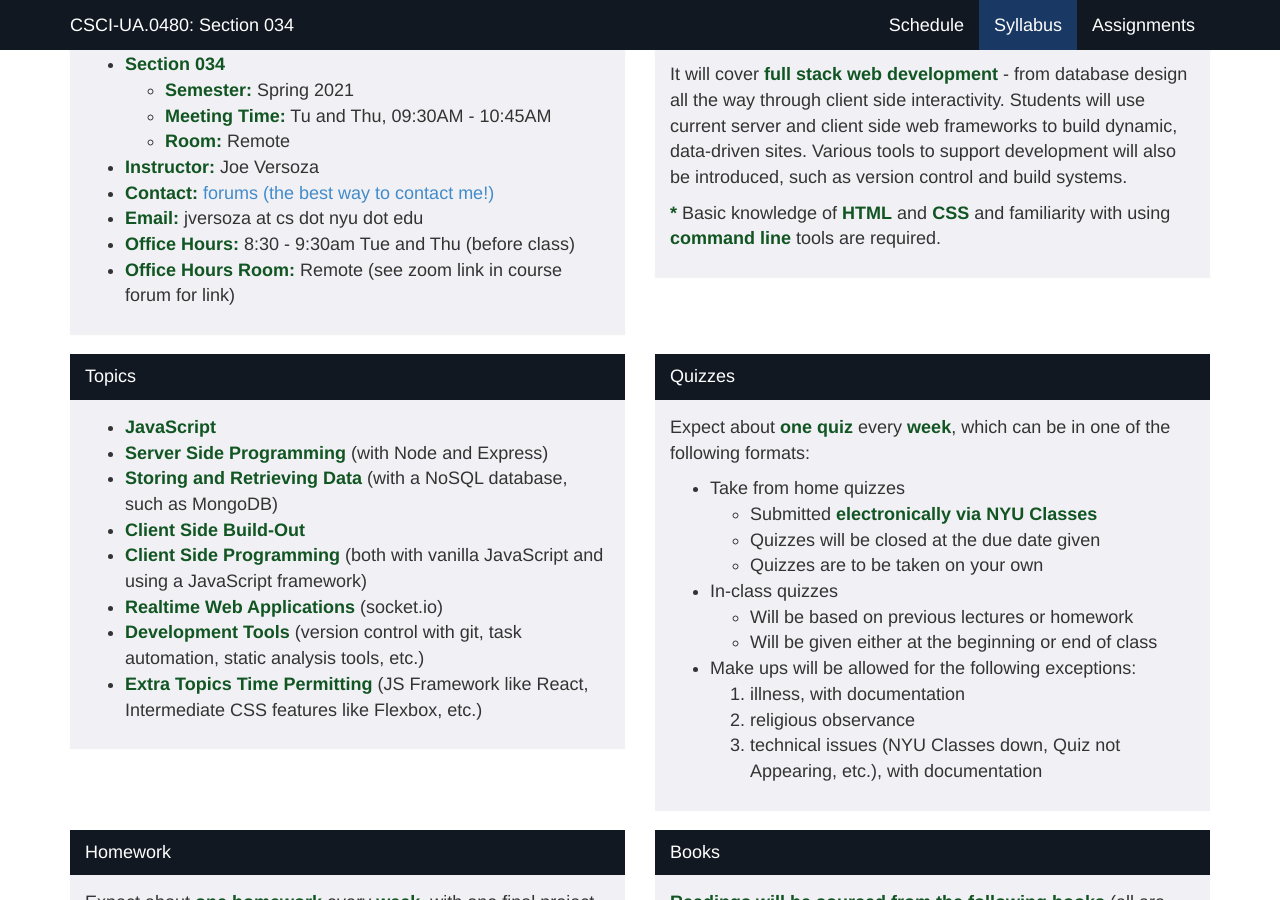
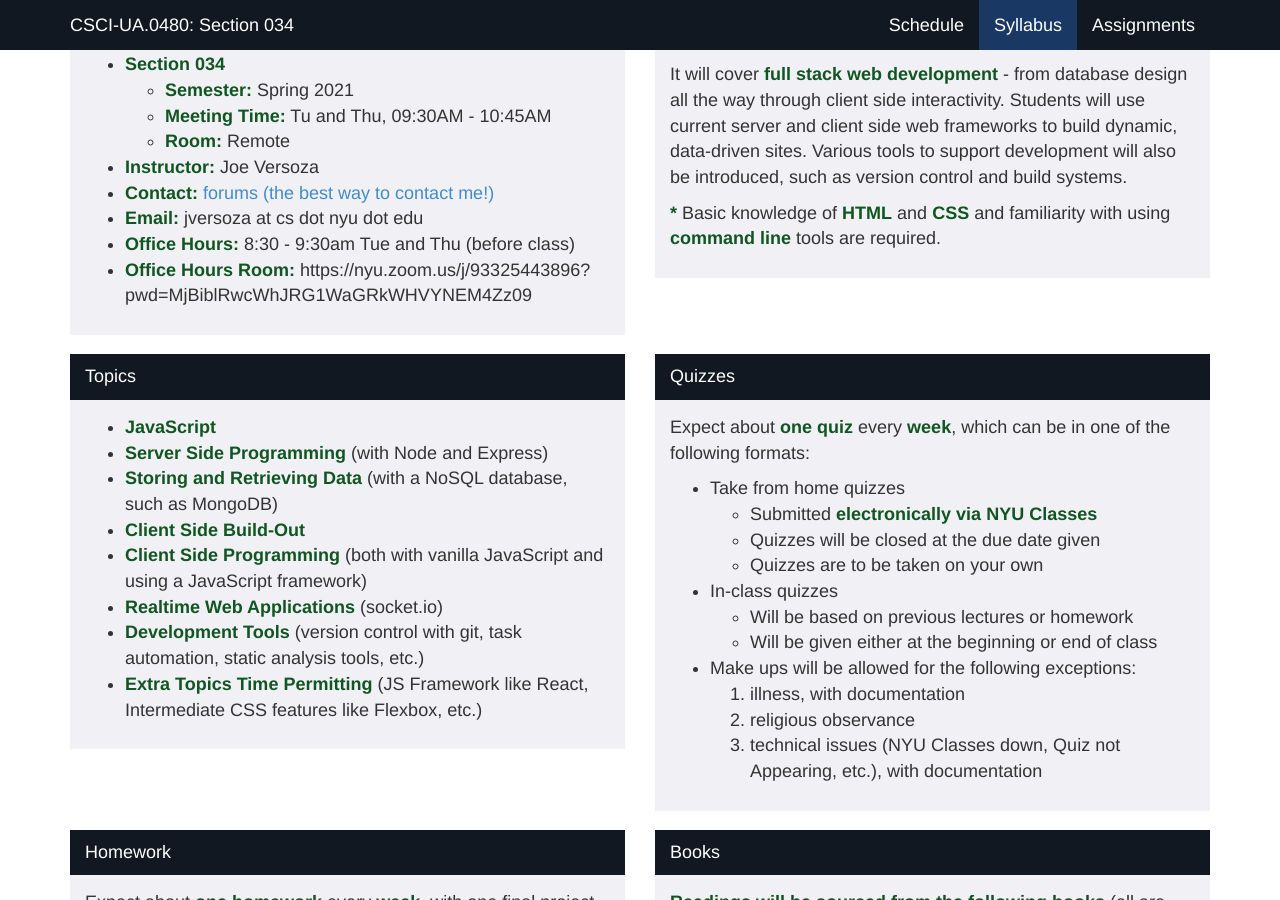
Before and after one commit to foureyes/csci-ua.0480-spring2021-034, a Jekyll site: the page built from syllabus.markdown, in a window 1280 px wide and 900 px high, scrolled down 318 px. Built offline with Jekyll 4.4.1, drawn with Linux system fonts in a browser that asks for light colours; a script that is not in the unit is left out.

Commit message:
update office hours link

```diff
--- a/_config.yml
+++ b/_config.yml
@@ -82,7 +82,7 @@ vars:
 
   # office hours
   office_hours: "8:30 - 9:30am Tue and Thu (before class)"
-  office_hours_room: Remote (see zoom link in course forum for link)
+  office_hours_room: https://nyu.zoom.us/j/93325443896?pwd=MjBiblRwcWhJRG1WaGRkWHVYNEM4Zz09
 
   # finals
   # CSCI-UA.0480-002  Special Topics: Applied Internet Technology Joseph Versoza      Tuesday, December 16, 2014  8:00AM - 9:50AM
--- a/index.markdown
+++ b/index.markdown
@@ -2,7 +2,6 @@
 layout: default
 nav-state: index
 ---
-
 
 <!--
 <h1>AIT Test Deploy</h1>
```
